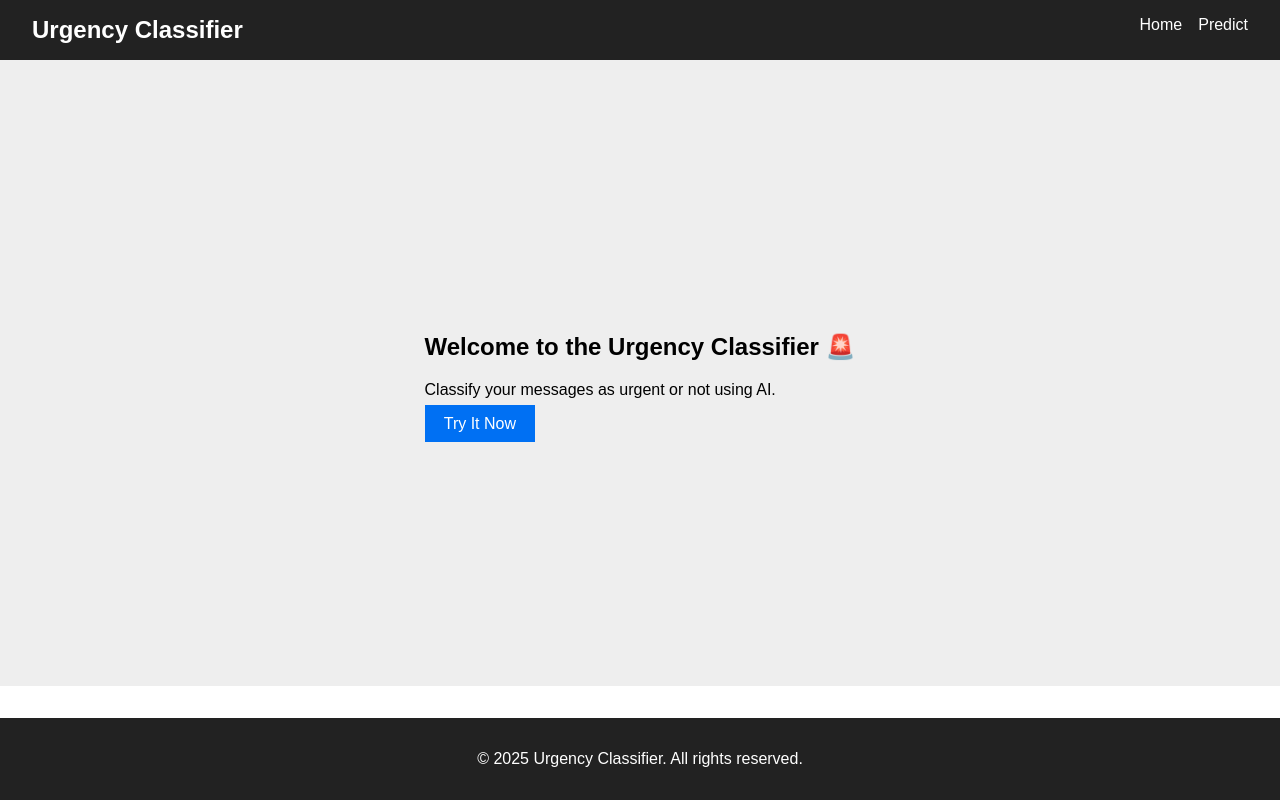
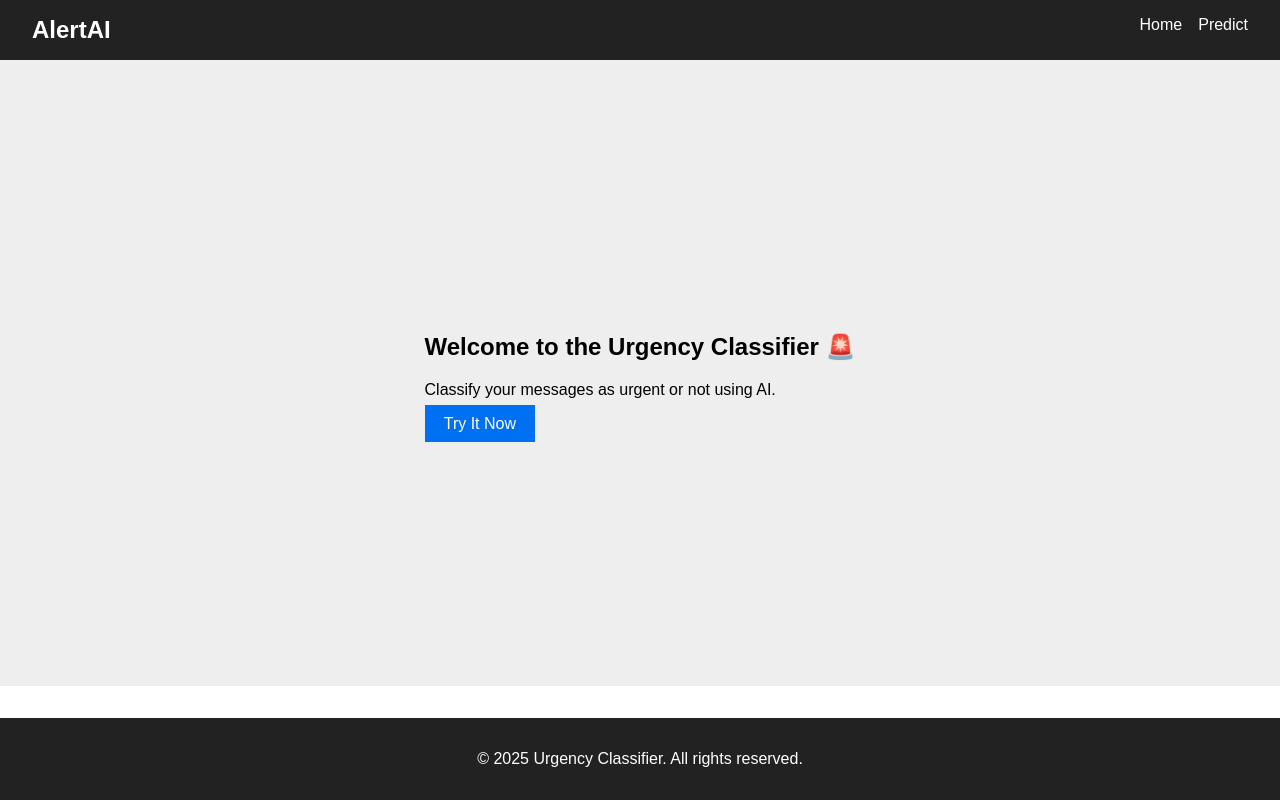
Before and after one commit to Mdhasim-tech/Urgency-Classifier, a Next.js app in the folder frontend/: page / in a window 1280 px wide. Built offline with nearby package versions, Linux system fonts and the light colour scheme.

Commit message:
Update Navbar.jsx

```diff
--- a/frontend/app/components/Navbar/Navbar.jsx
+++ b/frontend/app/components/Navbar/Navbar.jsx
@@ -1,7 +1,7 @@
 export default function Navbar() {
   return (
     <nav className="navbar">
-      <a href="/" className="logo">Urgency Classifier</a>
+      <a href="/" className="logo">AlertAI</a>
       <div className="links">
         <a href="/">Home</a>
         <a href="/predict">Predict</a>
```
